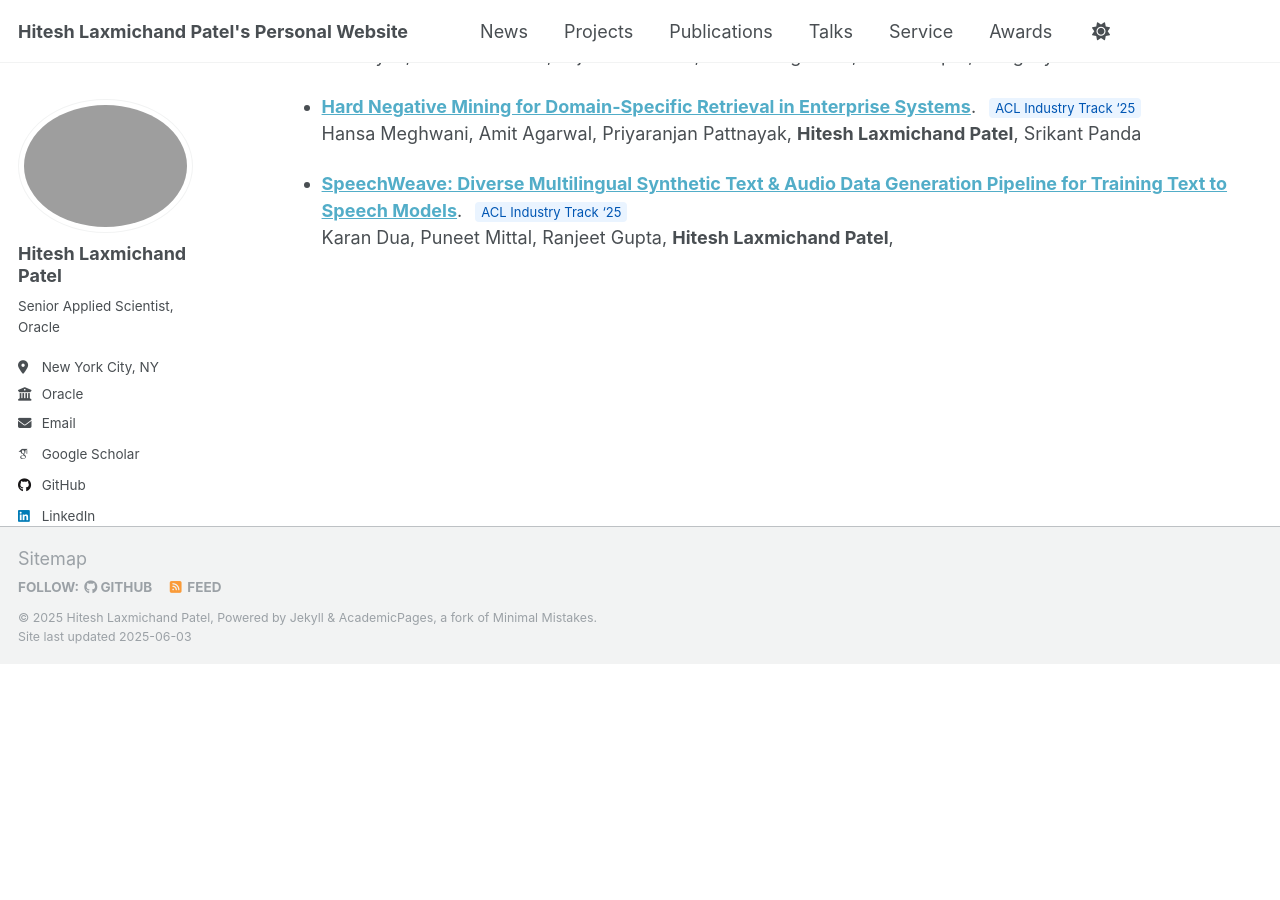
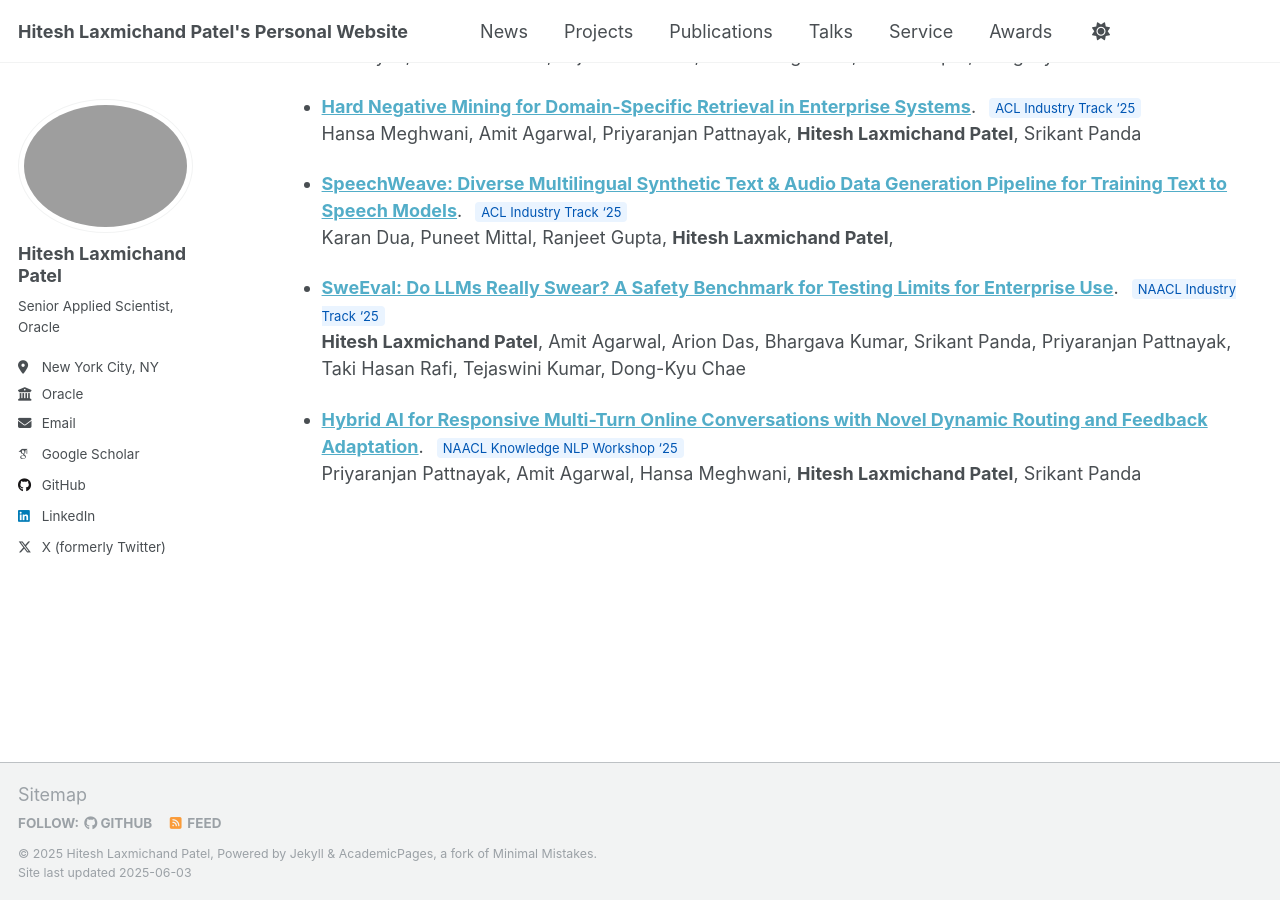
Before and after one commit to HITESHLPATEL/hiteshlpatel.github.io, a Jekyll site: the page built from _pages/publications.md, in a window 1280 px wide and 900 px high, scrolled down 850 px. Built offline with Jekyll 4.4.1, drawn with Linux system fonts in a browser that asks for light colours; some web fonts are replaced; before the commit the page ends 1514 px from its top, so only the background shows below that.

Commit message:
Update publications.md

```diff
--- a/_pages/publications.md
+++ b/_pages/publications.md
@@ -26,3 +26,11 @@ Hansa Meghwani, Amit Agarwal, Priyaranjan Pattnayak, **Hitesh Laxmichand Patel**
 - **[SpeechWeave: Diverse Multilingual Synthetic Text & Audio Data Generation Pipeline for Training Text to Speech Models]()**.
 <span style="font-size:13px; background:#eaf4ff; color:#0056b3; padding:2px 6px; margin-left:8px; border-radius:4px;">ACL Industry Track '25</span>
 Karan Dua, Puneet Mittal, Ranjeet Gupta, **Hitesh Laxmichand Patel**,
+
+- **[SweEval: Do LLMs Really Swear? A Safety Benchmark for Testing Limits for Enterprise Use](https://aclanthology.org/2025.naacl-industry.46.pdf)**.
+<span style="font-size:13px; background:#eaf4ff; color:#0056b3; padding:2px 6px; margin-left:8px; border-radius:4px;">NAACL Industry Track '25</span>
+**Hitesh Laxmichand Patel**, Amit Agarwal, Arion Das, Bhargava Kumar, Srikant Panda, Priyaranjan Pattnayak, Taki Hasan Rafi, Tejaswini Kumar, Dong-Kyu Chae
+
+- **[Hybrid AI for Responsive Multi-Turn Online Conversations with Novel Dynamic Routing and Feedback Adaptation](https://aclanthology.org/2025.knowledgenlp-1.20.pdf)**.
+<span style="font-size:13px; background:#eaf4ff; color:#0056b3; padding:2px 6px; margin-left:8px; border-radius:4px;">NAACL Knowledge NLP Workshop '25</span>
+Priyaranjan Pattnayak, Amit Agarwal, Hansa Meghwani, **Hitesh Laxmichand Patel**, Srikant Panda
```
